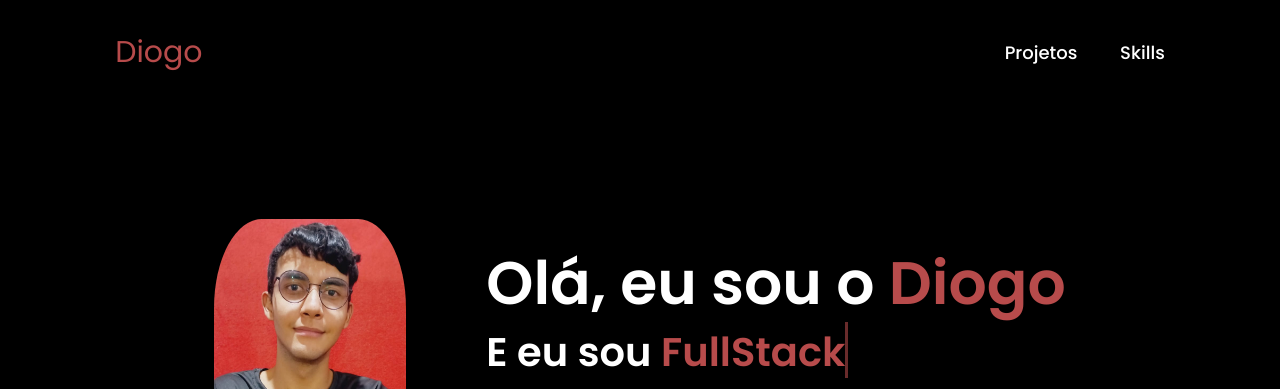
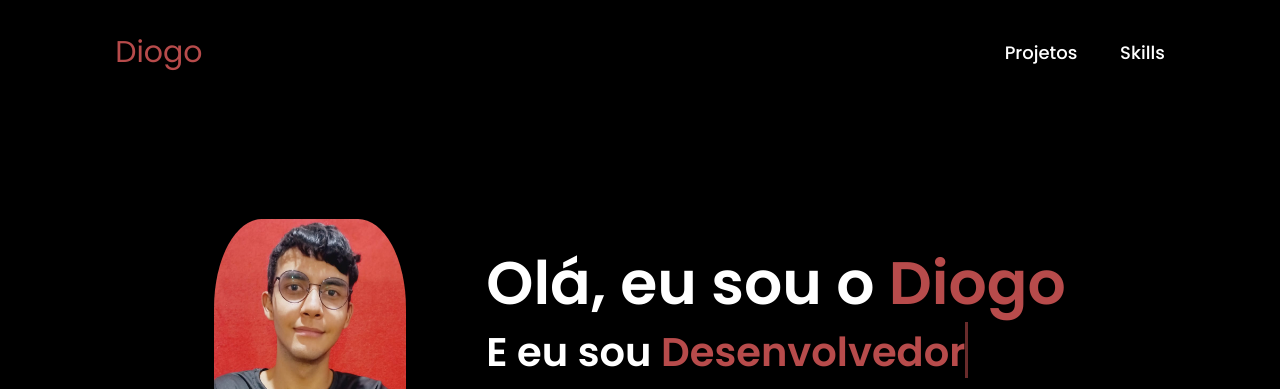
Before and after one commit to Doyudy/Portifolio, a plain HTML site: page index.html in a window 1280 px wide. Shown: the top 389 px of the page. Drawn offline with Linux system fonts and the light colour scheme.

Commit message:
Update style.css

```diff
--- a/style.css
+++ b/style.css
@@ -196,7 +196,7 @@ span {
 }
 
 .typing-text span::before {
-    content: "Desenvolvedor";
+    content: "Fullstack";
     color: #b74b4b;
     animation: words 20s infinite;
 }
@@ -220,7 +220,7 @@ span {
 
 @keyframes words {
     0%, 20% {
-        content: "FullStack";
+        content: "Desenvolvedor";
    }
 }
 
```
